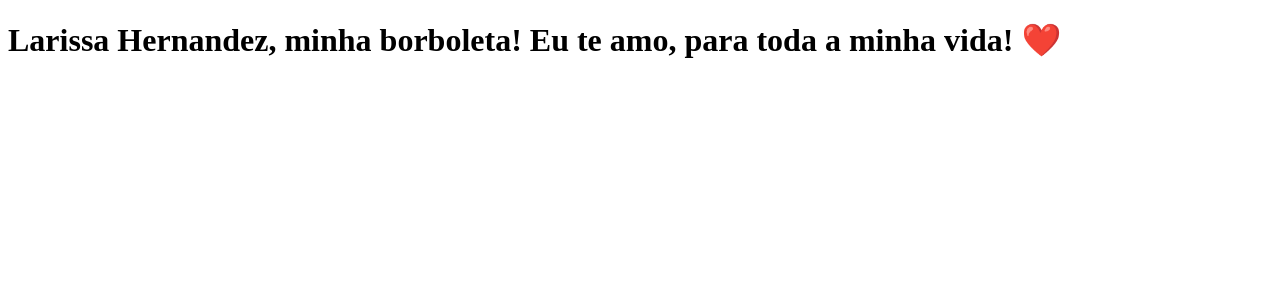
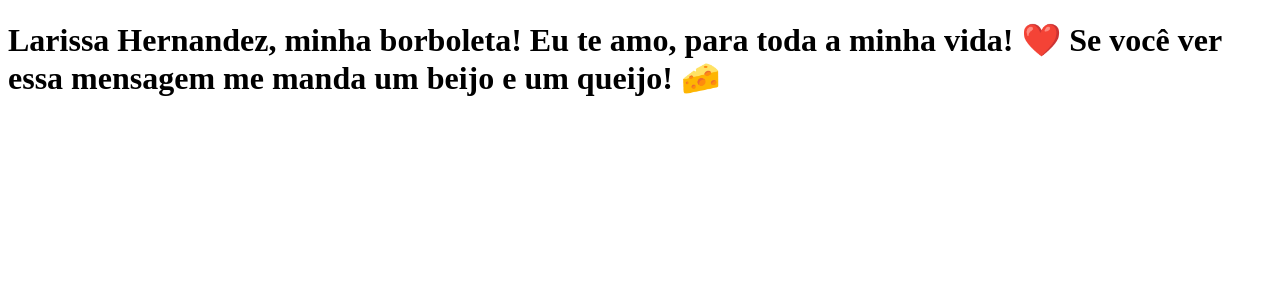
Before and after one commit to lvgusson/clone-tabnews, a Next.js app: page / in a window 1280 px wide. Shown: the top 300 px of the page. Built offline with nearby package versions, Linux system fonts and the light colour scheme.

Commit message:
nova frase

```diff
--- a/pages/index.js
+++ b/pages/index.js
@@ -1,5 +1,5 @@
 function Home (){
-    return <h1>Larissa Hernandez, minha borboleta! Eu te amo, para toda a minha vida! ❤️</h1>
+    return <h1>Larissa Hernandez, minha borboleta! Eu te amo, para toda a minha vida! ❤️ Se você ver essa mensagem me manda um beijo e um queijo! 🧀</h1>
 }
 
 export default Home;
```
